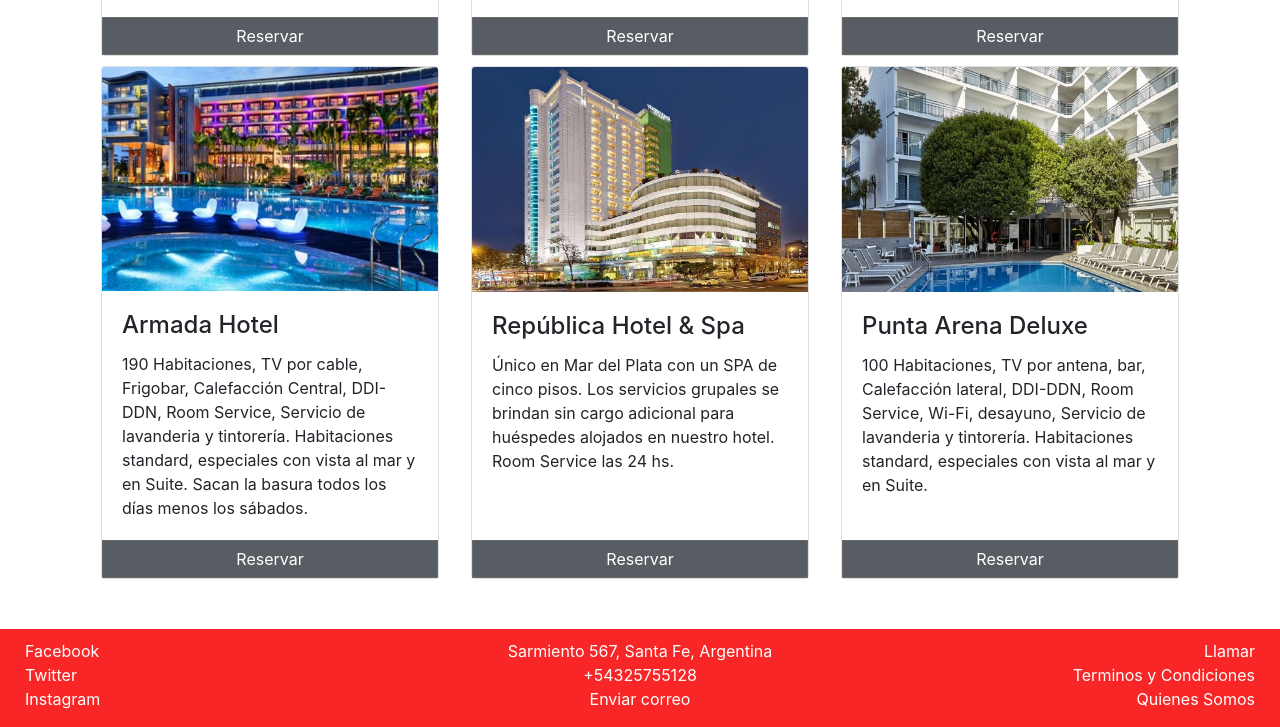
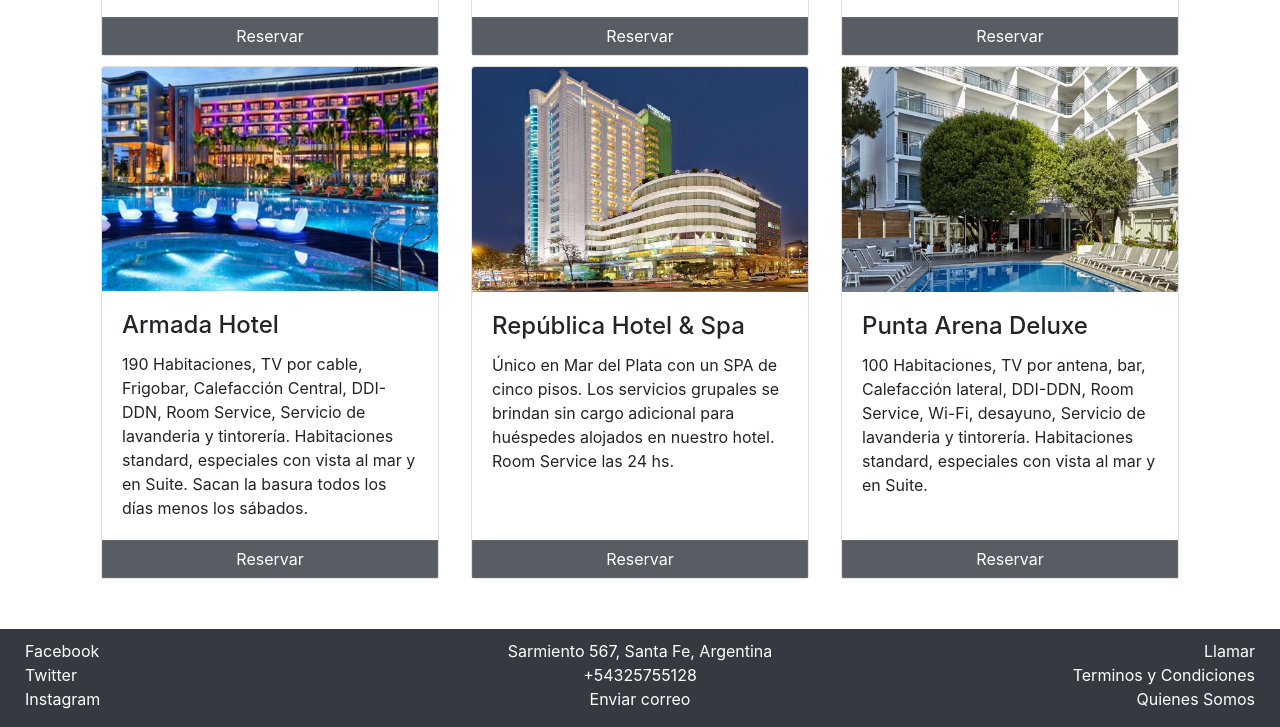
Before and after one commit to claudiomgz/hoteles-static-web, a website: page index.html in a window 1280 px wide. Shown: the part 1632-2359 px from the top of the page. Drawn offline with nearby package versions, Linux system fonts and the light colour scheme; a web font is replaced by a local one.

Commit message:
final commit

```diff
--- a/css/style-sass.scss
+++ b/css/style-sass.scss
@@ -9,6 +9,5 @@
 
 
 footer {
-    background-color: $red;
     @include margenes(50px, 0px);
 }
--- a/package.json
+++ b/package.json
@@ -12,7 +12,7 @@
     "clean": "rimraf dist",
     "imagemin": "imagemin images/* --out-dir dist/images",
     "usemin": "usemin index.html -d dist --htmlmin -o dist/index.html && usemin about.html -d dist --htmlmin -o dist/about.html && usemin contacto.html -d dist --htmlmin -o dist/contacto.html && usemin precios.html -d dist --htmlmin -o dist/precios.html",
-    "build": "npm run clean && npm run scss && npm run usemin"
+    "build": "npm run clean && npm run scss && npm run imagemin && npm run usemin"
   },
   "repository": {
     "type": "git",
```
Also changed, not shown: css/style-sass.css, dist/about.html (added), dist/contacto.html (added), dist/dist/main.css (added), dist/dist/main.js (added), dist/images/carousel-ba.jpg (added), dist/images/carousel-barsa.jpg (added), dist/images/carousel-dubai.jpg (added), dist/images/hot1.jpg (added), dist/images/hot2.jpg (added), dist/images/hot3.jpg (added), dist/images/hot4.jpg (added), dist/images/hot5.jpg (added), dist/images/hot6.jpg (added), 5 more files, 1 other file.
